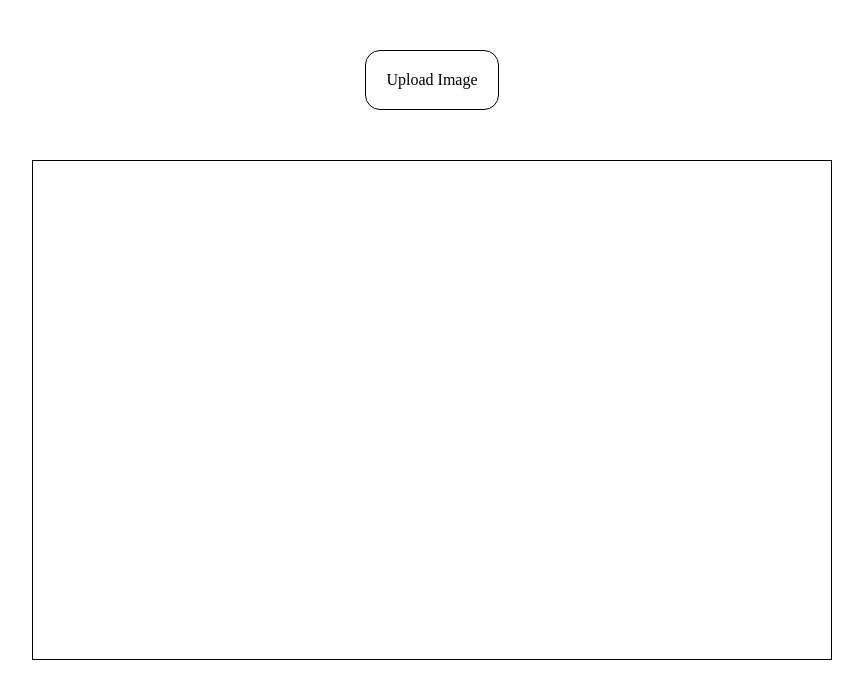
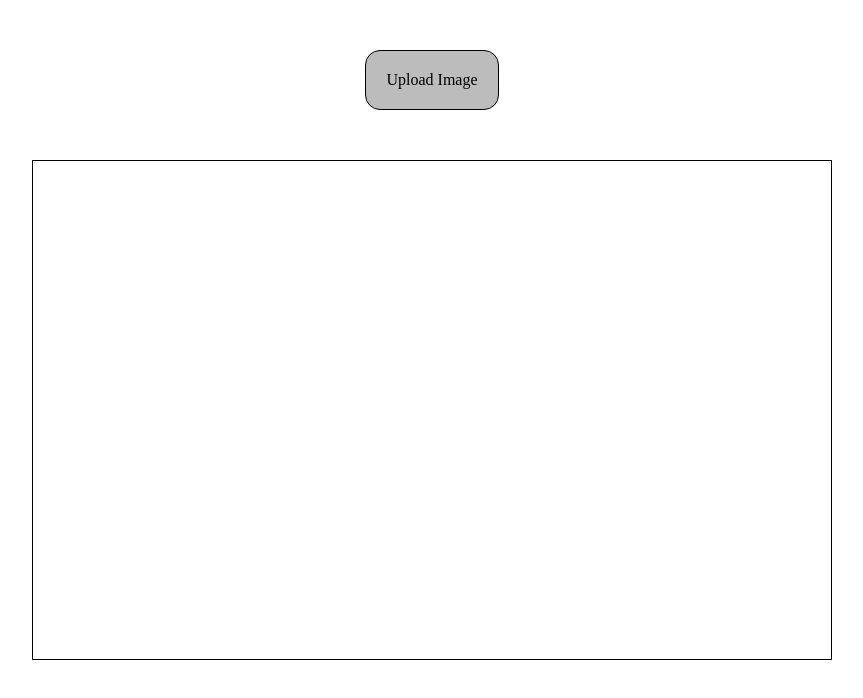
Before and after one commit to codedstrings/Invoice-OCR-reader, a plain HTML site: page index.html in a window 1280 px wide. In both pictures the pointer is over the label "Upload Image". Shown: the whole page, without its empty margins (208-1071 px from the left). Drawn offline with Linux system fonts and the light colour scheme.

Commit message:
add: hover effect to upload button

```diff
--- a/style.css
+++ b/style.css
@@ -31,6 +31,9 @@ label{
     padding: 20px;
     border-radius: 15px;
 }
+label:hover{
+    background-color: rgb(188, 188, 188);
+}
 
 
 .output-wrapper{
```
